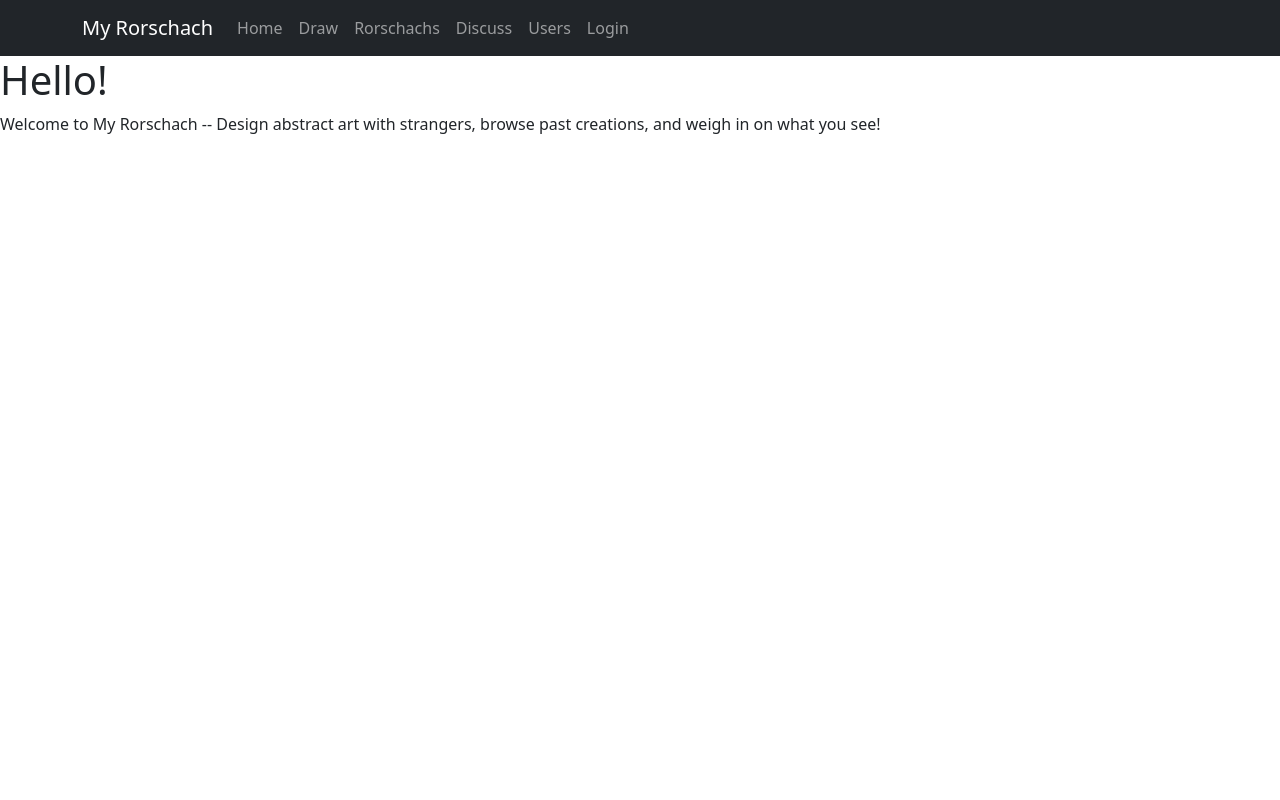
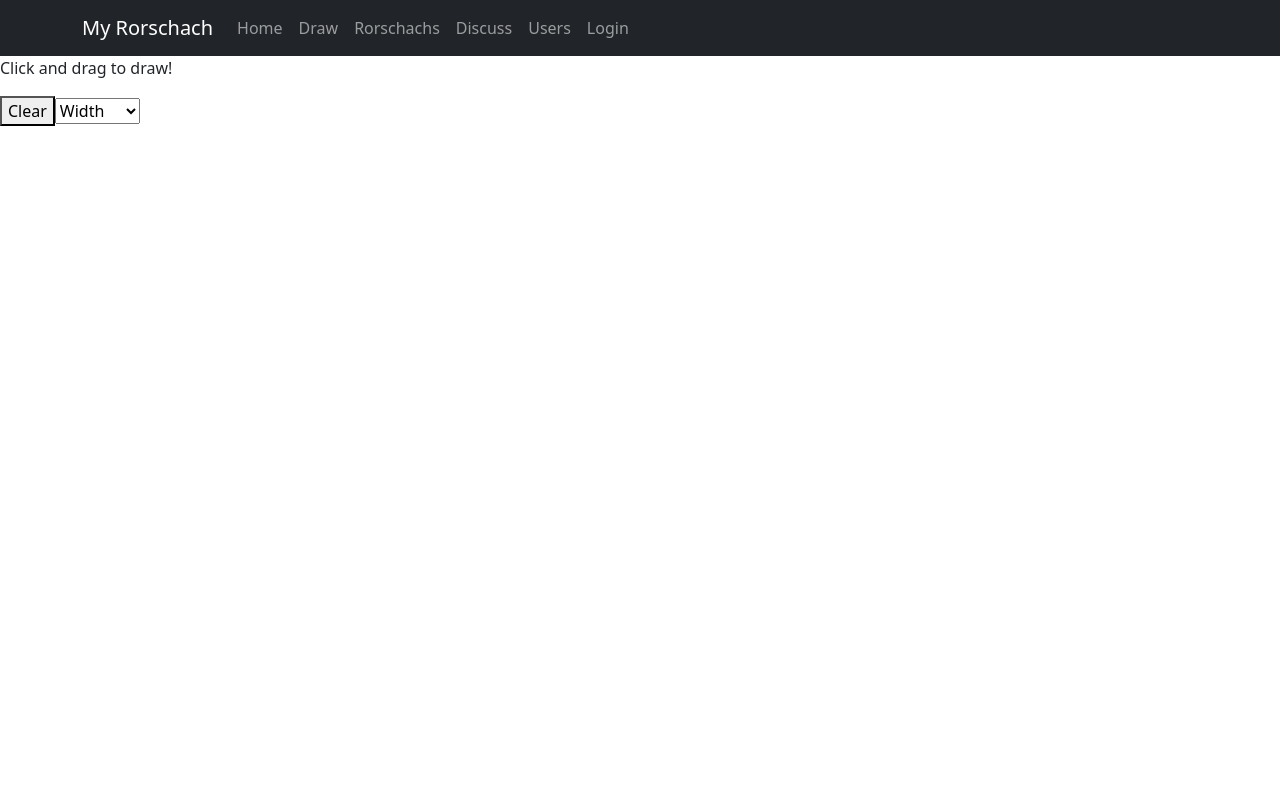
Before and after one commit to BenHuf/react-canvas, a React (Create React App) app in the folder client/: page /#/draw in a window 1280 px wide. Before the commit this address led to /#/. Shown: the top 800 px of the page. Built offline with nearby package versions, Linux system fonts and the light colour scheme.

Commit message:
pre pull

```diff
--- a/client/src/components/Canvas.js
+++ b/client/src/components/Canvas.js
@@ -47,7 +47,6 @@ const Canvas = (props) => {
     lastLine.points = lastLine.points.concat([point.x, point.y]);
     lastFlip.points = lastFlip.points.concat([window.innerWidth-point.x, point.y]);
 
-    console.log(flips.points)
     // replace last
     lines.splice(lines.length - 1, 1, lastLine);
     flips.splice(flips.length - 1, 1, lastFlip);
@@ -87,7 +86,6 @@ const Canvas = (props) => {
     lastLine.points = lastLine.points.concat([point.x, point.y]);
     lastFlip.points = lastFlip.points.concat([window.innerWidth-point.x, point.y]);
 
-    console.log(flips.points)
     // replace last
     lines.splice(lines.length - 1, 1, lastLine);
     flips.splice(flips.length - 1, 1, lastFlip);
@@ -115,9 +113,15 @@ const Canvas = (props) => {
     // downloadURI(uri, 'stage.png');
   };
 
+  const clearCanvas = () => {
+    setLines([]);
+    setFlips([]);
+  };
+
   return (
     <div>
       <p>Click and drag to draw!</p>
+      <button onClick={clearCanvas}>Clear</button>
 
       {/* Tool Selector */}
       {/* <select
@@ -156,16 +160,10 @@ const Canvas = (props) => {
         placeholder={"Width"}
       >
         <option value="7" disabled>Width</option>
-        <option value="1">1</option>
-        <option value="2">2</option>
-        <option value="3">3</option>
-        <option value="4">4</option>
-        <option value="5">5</option>
-        <option value="6">6</option>
-        <option value="7">7</option>
-        <option value="8">8</option>
-        <option value="9">9</option>
-        <option value="10">10</option>
+        <option value="3">small</option>
+        <option value="7">medium</option>
+        <option value="14">large</option>
+        <option value="20">largest</option>
       </select>
 
       <Stage
```
